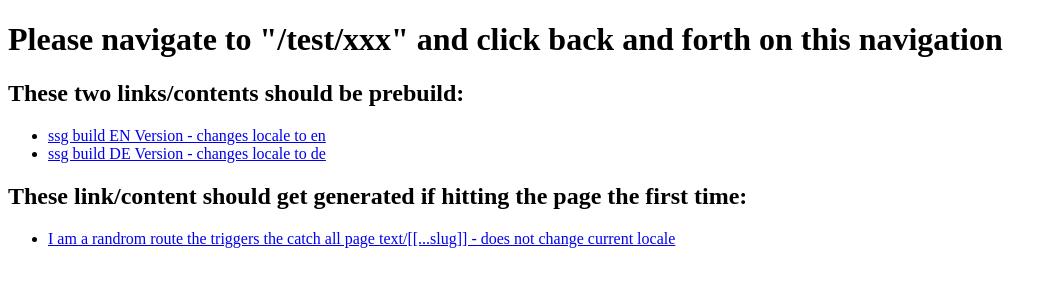
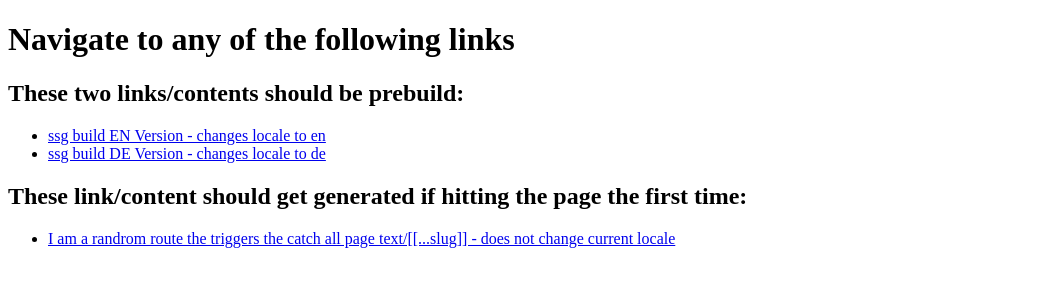
Before and after one commit to everdropde/ed-i18n-bug, a Next.js app: page / in a window 1280 px wide. Shown: the top 300 px of the page, without its empty margins (0-1057 px from the left). Built offline with nearby package versions, Linux system fonts and the light colour scheme.

Commit message:
changed headline

```diff
--- a/pages/index.js
+++ b/pages/index.js
@@ -3,7 +3,7 @@ import Link from 'next/link'
 const Home = () => {
   return (
     <div>
-      <h1>Please navigate to "/test/xxx" and click back and forth on this navigation</h1>
+      <h1>Navigate to any of the following links</h1>
       <h2>These two links/contents should be prebuild:</h2>
       <ul>
         <li>
@@ -21,7 +21,9 @@ const Home = () => {
       <ul>
         <li>
           <Link href="test/prebuild/random-stuff">
-            <a>I am a randrom route the triggers the catch all page text/[[...slug]] - does not change current locale</a>
+            <a>
+              I am a randrom route the triggers the catch all page text/[[...slug]] - does not change current locale
+            </a>
           </Link>
         </li>
       </ul>
```
